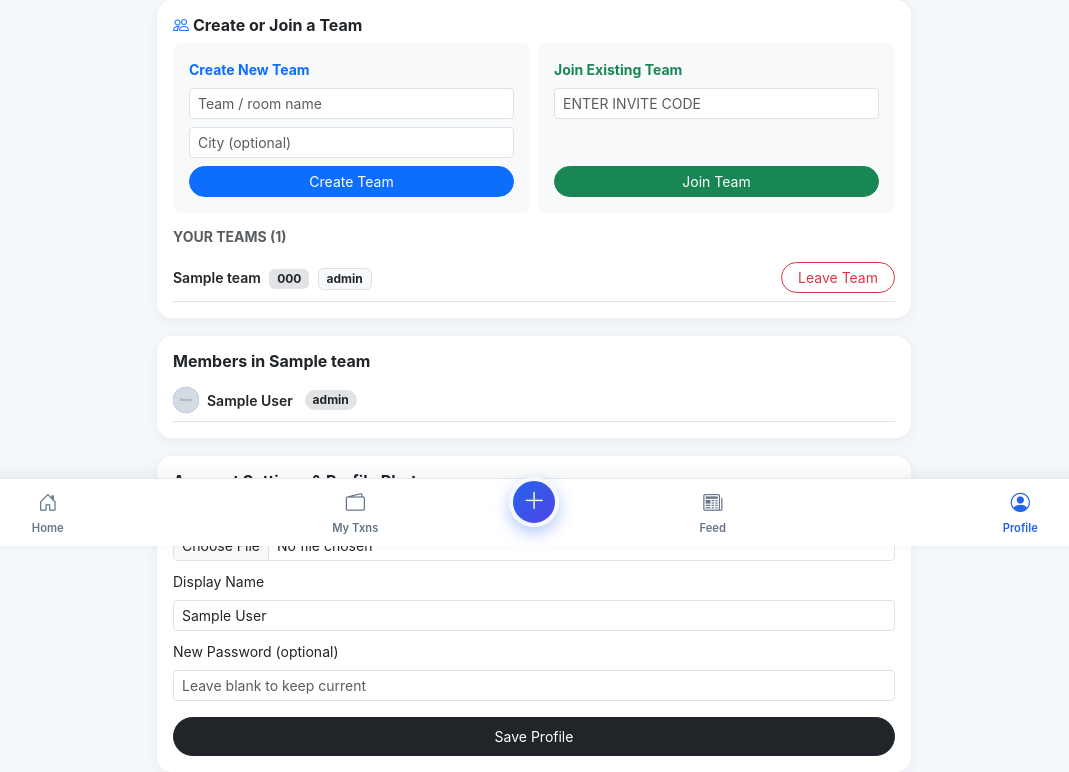
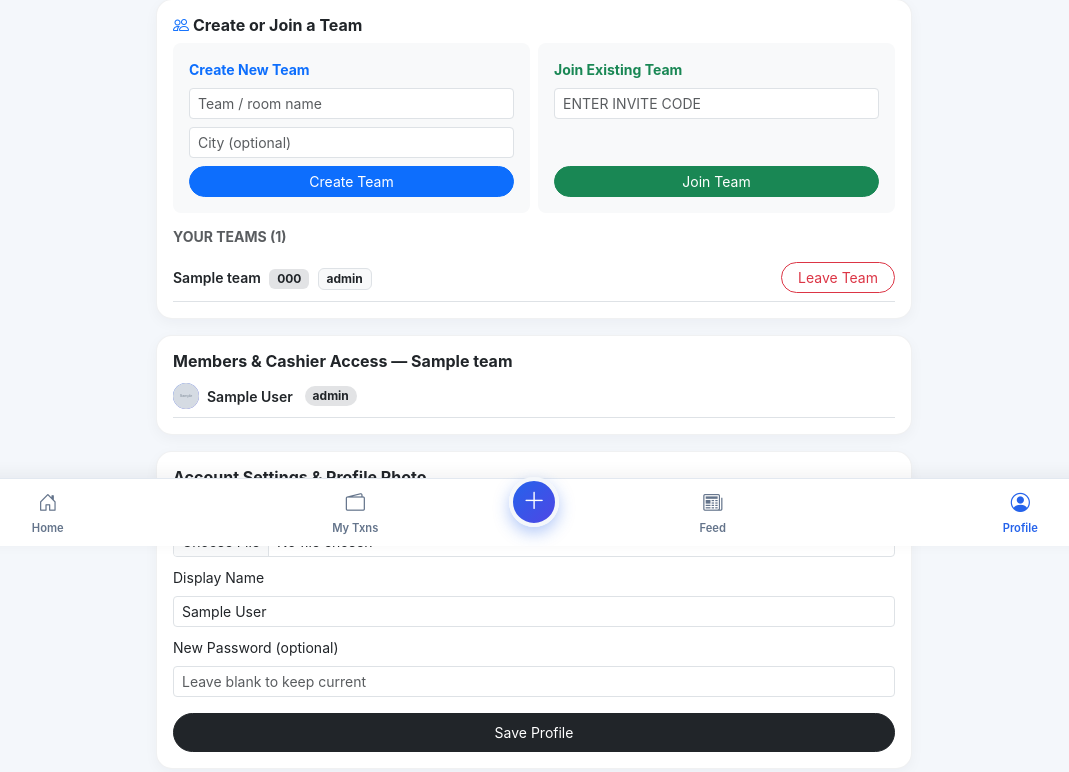
Before and after one commit to Bmk265/Tharvatha-Cheptha, a Flask app: page /profile in a window 1280 px wide. Shown: the part 254-1026 px from the top of the page, without its empty margins (106-1175 px from the left). Run offline with Flask 3, Linux system fonts and the light colour scheme; a user stored in the database is signed in; tables that the repository leaves empty hold one stand-in row (values such as "Sample post"); grey boxes marked "Sample" are stand-in pictures.

Commit message:
Update profile.html

```diff
--- a/templates/profile.html
+++ b/templates/profile.html
@@ -76,12 +76,15 @@
   {% endfor %}
 </div>
 
-<!-- Active Team Members & Cashier Role Transfer -->
+<!-- Active Team Members & Cashier Delegation -->
 {% if active_team and team_memberships %}
 <div class="card p-3 mb-3">
-  <h6 class="fw-bold mb-2">Members in {{ active_team.name }}</h6>
+  <h6 class="fw-bold mb-1">Members & Cashier Access — {{ active_team.name }}</h6>
+  {% if is_cashier %}
+    <p class="text-muted small mb-2">Add a backup <strong>Co-Cashier</strong> if you're away, or transfer the role completely.</p>
+  {% endif %}
   {% for tm in team_memberships %}
-    <div class="d-flex justify-content-between align-items-center py-2 border-bottom">
+    <div class="d-flex justify-content-between align-items-center py-2 border-bottom flex-wrap gap-2">
       <div class="d-flex align-items-center gap-2">
         {% if tm.user.avatar_path %}
           <img src="{{ url_for('static', filename=tm.user.avatar_path) }}" alt="{{ tm.user.name }}" class="avatar-circle avatar-sm">
@@ -91,10 +94,25 @@
         <span class="fw-semibold small">{{ tm.user.name }}</span>
         <span class="badge {{ 'bg-success' if tm.role == 'cashier' else 'bg-secondary-subtle text-dark' }} ms-1 rounded-pill">{{ tm.role }}</span>
       </div>
+
       {% if is_cashier and tm.user_id != current_user.id %}
-        <form method="POST" action="{{ url_for('transfer_cashier', user_id=tm.user_id) }}" class="m-0">
-          <button class="btn btn-sm btn-outline-warning rounded-pill">Make Cashier</button>
-        </form>
+        <div class="d-flex gap-1 flex-wrap">
+          {% if tm.role != 'cashier' %}
+            <form method="POST" action="{{ url_for('manage_cashier_role', user_id=tm.user_id) }}" class="m-0">
+              <input type="hidden" name="mode" value="co_cashier">
+              <button class="btn btn-sm btn-outline-success rounded-pill">Add Co-Cashier</button>
+            </form>
+            <form method="POST" action="{{ url_for('manage_cashier_role', user_id=tm.user_id) }}" class="m-0">
+              <input type="hidden" name="mode" value="transfer">
+              <button class="btn btn-sm btn-outline-warning rounded-pill">Transfer & Step Down</button>
+            </form>
+          {% else %}
+            <form method="POST" action="{{ url_for('manage_cashier_role', user_id=tm.user_id) }}" class="m-0">
+              <input type="hidden" name="mode" value="remove_cashier">
+              <button class="btn btn-sm btn-outline-secondary rounded-pill">Remove Cashier</button>
+            </form>
+          {% endif %}
+        </div>
       {% endif %}
     </div>
   {% endfor %}
```
